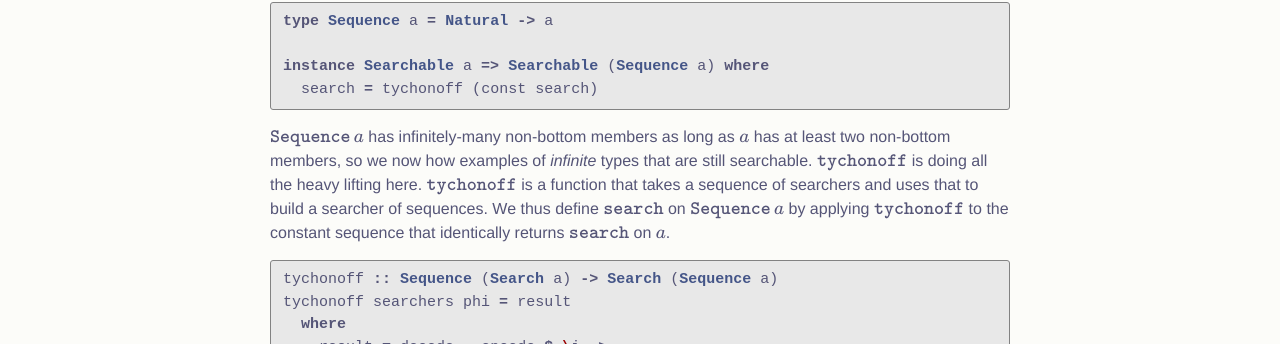
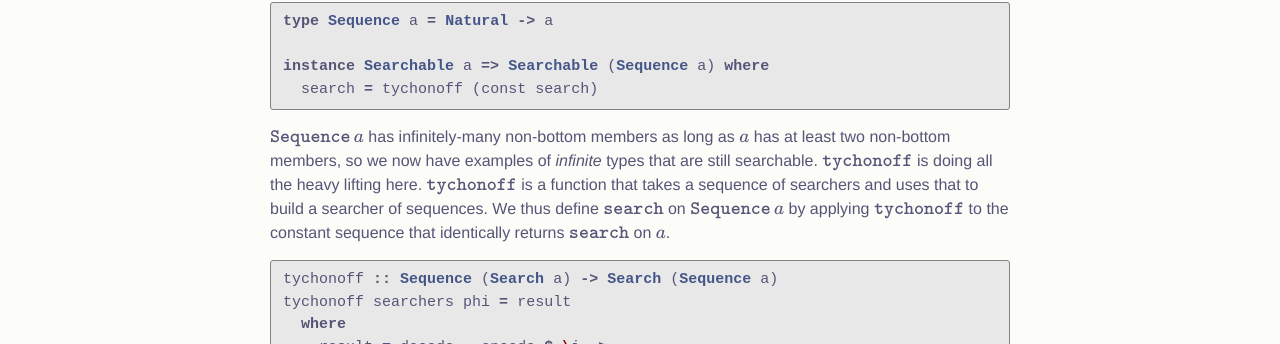
Before and after one commit to friedbrice/friedbrice.github.io, a Jekyll site: the page built from _posts/2022-10-26-looking-for-a-needle-that-might-not-be-in-an-infinite-haystack.md, in a window 1280 px wide and 900 px high, scrolled down 2878 px. Shown: the part 132-476 px from the top of the window. Built offline with Jekyll 4.4.1, drawn with Linux system fonts in a browser that asks for light colours; formulas are drawn with MathJax 3; comment, search, counter and statistics services are not loaded.

Commit message:
fix typo

```diff
--- a/_posts/2022-10-26-looking-for-a-needle-that-might-not-be-in-an-infinite-haystack.md
+++ b/_posts/2022-10-26-looking-for-a-needle-that-might-not-be-in-an-infinite-haystack.md
@@ -181,7 +181,7 @@ instance Searchable a => Searchable (Sequence a) where
   search = tychonoff (const search)
 {% endhighlight %}
 
-\\( \mathtt{Sequence} \, a \\) has infinitely-many non-bottom members as long as \\( a \\) has at least two non-bottom members, so we now how examples of _infinite_ types that are still searchable.
+\\( \mathtt{Sequence} \, a \\) has infinitely-many non-bottom members as long as \\( a \\) has at least two non-bottom members, so we now have examples of _infinite_ types that are still searchable.
 \\( \mathtt{tychonoff} \\) is doing all the heavy lifting here.
 \\( \mathtt{tychonoff} \\) is a function that takes a sequence of searchers and uses that to build a searcher of sequences.
 We thus define \\( \mathtt{search} \\) on \\( \mathtt{Sequence} \, a \\) by applying \\( \mathtt{tychonoff} \\) to the constant sequence that identically returns \\( \mathtt{search} \\) on \\( a \\).
```
